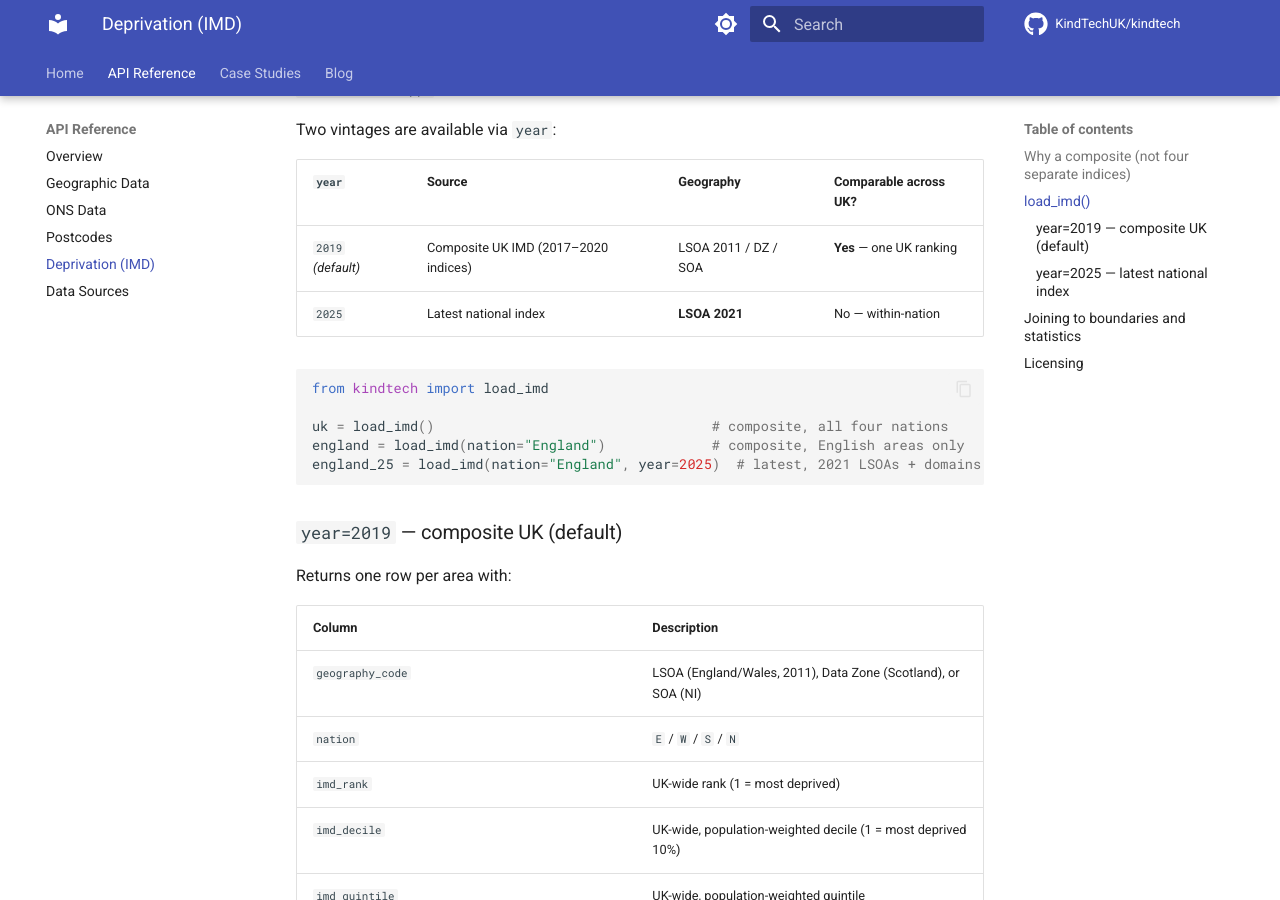
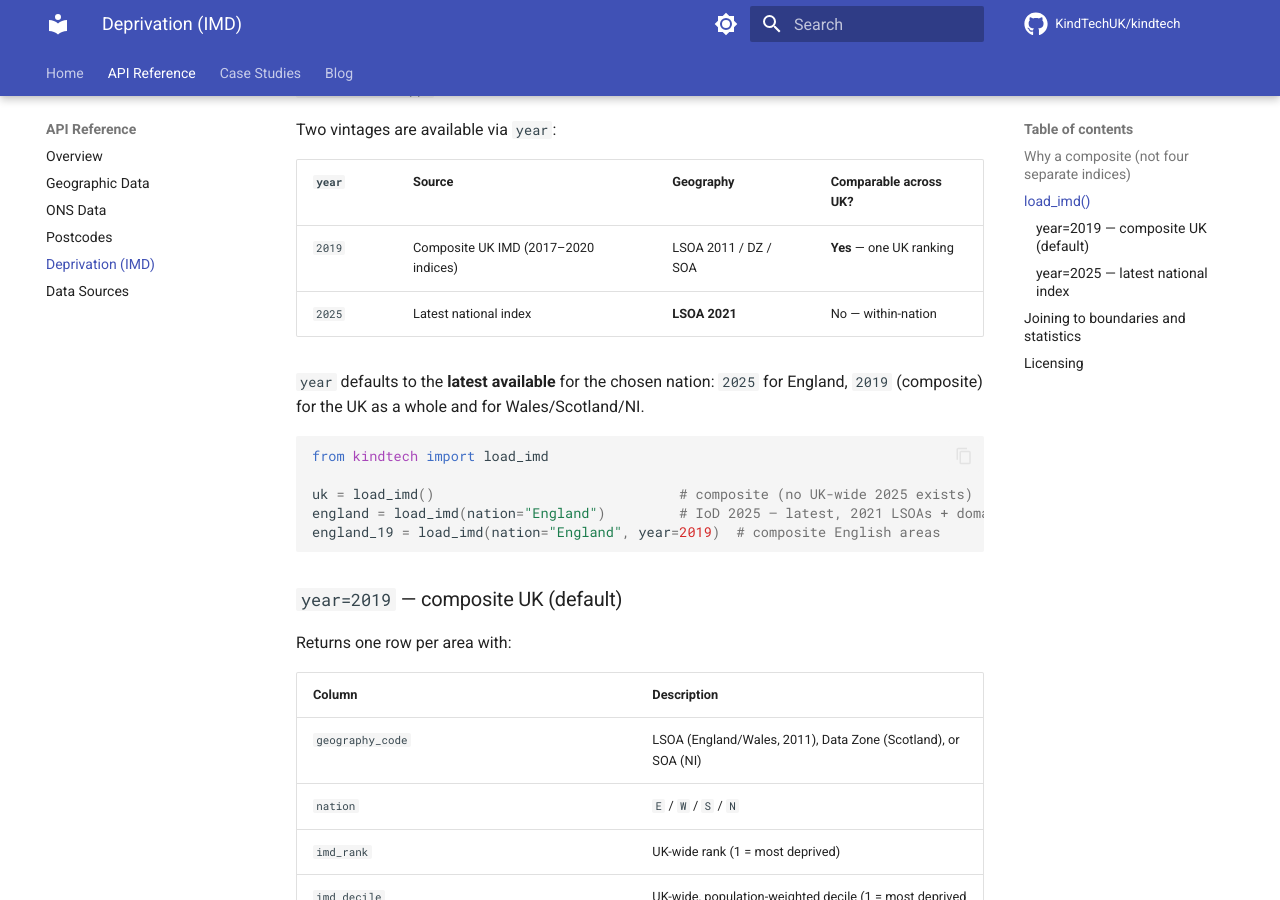
Before and after one commit to KindTechUK/kindtech, an MkDocs documentation site: the page built from docs/api/imd.md, in a window 1280 px wide and 900 px high, scrolled down 773 px. Built offline with MkDocs 1.6.1 and Material for MkDocs 9.7.7, drawn with Linux system fonts in a browser that asks for light colours; comment, search, counter and statistics services are not loaded; some of the changed text lies outside the part shown.

Commit message:
Default load_imd to the latest available year per nation
year now defaults to None and resolves to the newest index for the chosen
nation: 2025 for England (IoD 2025, on 2021 LSOAs), and 2019 (the composite)
for the UK as a whole and for Wales/Scotland/NI, which have no 2025 release
wired up. Passing year explicitly still overrides.

So load_imd(nation="England") returns the latest 2021-LSOA data by default,
while load_imd() stays on the UK-comparable composite.

````diff
--- a/docs/api/imd.md
+++ b/docs/api/imd.md
@@ -28,15 +28,18 @@
 
 | `year` | Source | Geography | Comparable across UK? |
 |---|---|---|---|
-| `2019` *(default)* | Composite UK IMD (2017–2020 indices) | LSOA 2011 / DZ / SOA | **Yes** — one UK ranking |
+| `2019` | Composite UK IMD (2017–2020 indices) | LSOA 2011 / DZ / SOA | **Yes** — one UK ranking |
 | `2025` | Latest national index | **LSOA 2021** | No — within-nation |
+
+`year` defaults to the **latest available** for the chosen nation: `2025` for
+England, `2019` (composite) for the UK as a whole and for Wales/Scotland/NI.
 
 ```python
 from kindtech import load_imd
 
-uk = load_imd()                                  # composite, all four nations
-england = load_imd(nation="England")             # composite, English areas only
-england_25 = load_imd(nation="England", year=2025)  # latest, 2021 LSOAs + domains
+uk = load_imd()                              # composite (no UK-wide 2025 exists)
+england = load_imd(nation="England")         # IoD 2025 — latest, 2021 LSOAs + domains
+england_19 = load_imd(nation="England", year=2019)  # composite English areas
 ```
 
 ### `year=2019` — composite UK (default)
@@ -89,9 +92,9 @@
 import pandas as pd
 from kindtech import load_imd, load_geodata, geodata_to_properties
 
-imd = load_imd(nation="England")
-# English IMD is on 2011 LSOAs — use matching boundaries
-geo = pd.DataFrame(geodata_to_properties(load_geodata("LSOA", year="2011"), "LSOA", 2011))
+imd = load_imd(nation="England")  # IoD 2025, on 2021 LSOAs
+# Default boundaries are 2021 LSOAs — a native join, no crosswalk
+geo = pd.DataFrame(geodata_to_properties(load_geodata("LSOA"), "LSOA", 2021))
 
 mapped = geo.merge(imd, on="geography_code", how="left")
 ```
````
Also changed, not shown: 2 other files.
